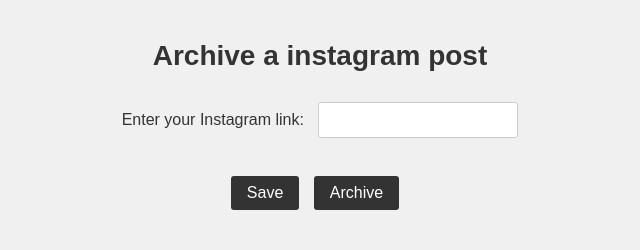
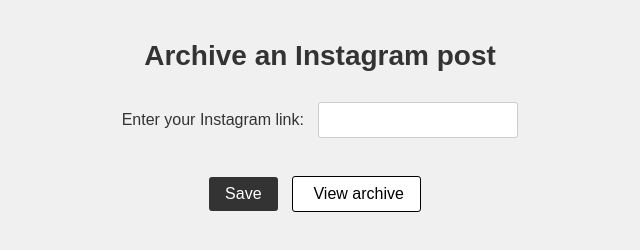
Before and after one commit to Joojist/HiFiApp, a website: page src/Home.html in a window 1280 px wide. Shown: the whole page, without its empty margins (320-960 px from the left). Drawn offline with Linux system fonts and the light colour scheme.

Commit message:
Update Home.html

```diff
--- a/src/Home.html
+++ b/src/Home.html
@@ -45,15 +45,26 @@
     input[type=button]:hover {
       background-color: #666;
     }
+
+    /* Customize the View Archive button */
+    input[value=" View archive"] {
+      background-color: #fff;
+      color: #000;
+      border: 1px solid #000;
+      margin-right: 10px;
+    }
+    input[value=" View archive"]:hover {
+      background-color: #f2f2f2;
+    }
   </style>
 </head>
 <body>
-<h1>Archive a instagram post</h1>
+<h1>Archive an Instagram post</h1>
 <form>
   <label for="instagram-link">Enter your Instagram link:</label>
   <input type="text" id="instagram-link" name="instagram-link"><br><br>
   <input type="button" value="Save" onclick="saveInstagramLink()">
-  <input type="button" value="Archive" onclick="openArchivePage()">
+  <input type="button" value=" View archive" onclick="openArchivePage()">
 </form>
 <script src="script.js"></script>
 </body>
```
